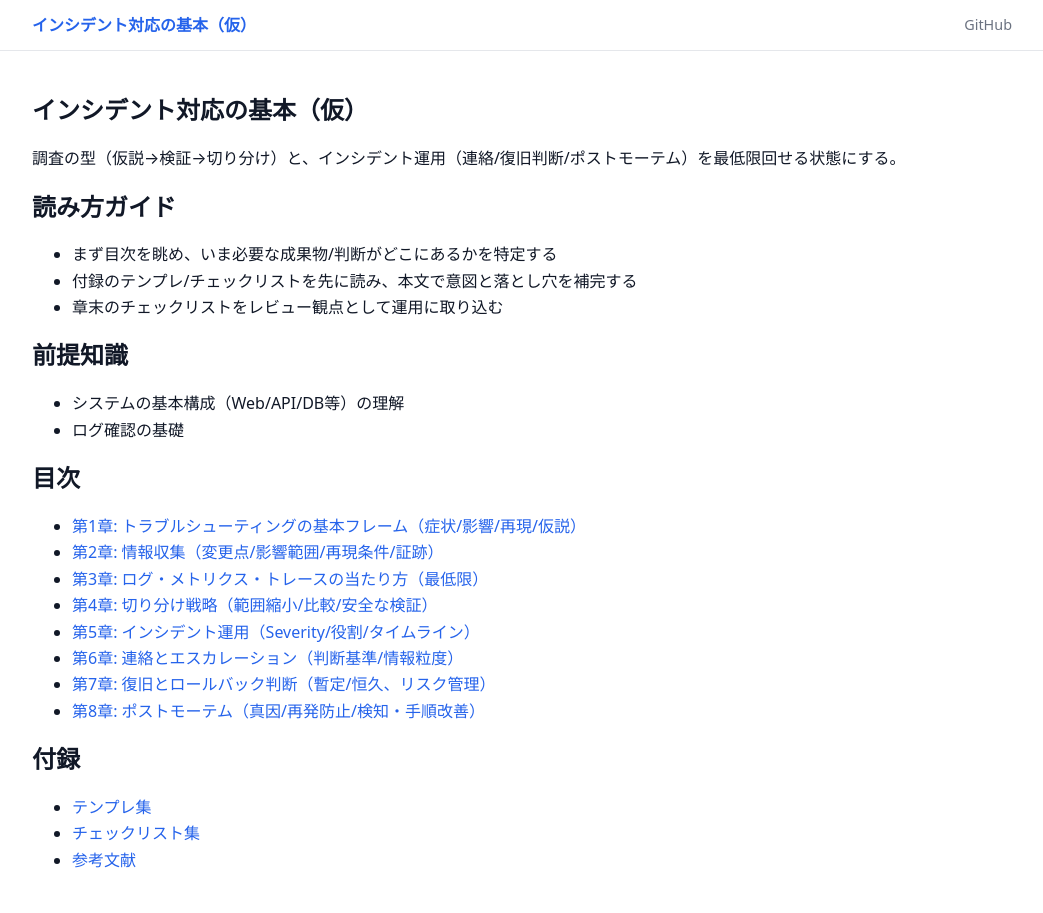
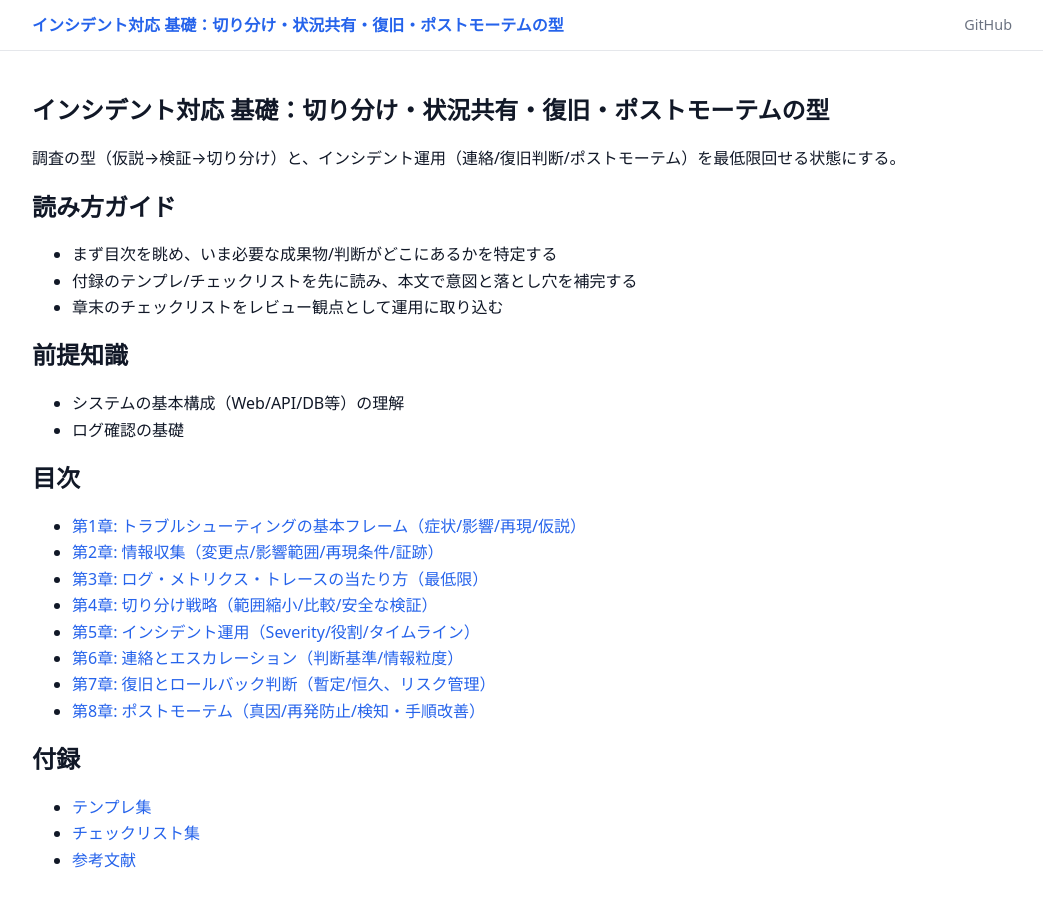
Before and after one commit to itdojp/incident-response-basics-book, a Jekyll site: the page built from docs/index.md, in a window 1280 px wide. Shown: the whole page, without its empty margins (118-1161 px from the left). Built offline with Jekyll 4.4.1, drawn with Linux system fonts in a browser that asks for light colours.

Commit message:
Set official book title

```diff
--- a/_config.yml
+++ b/_config.yml
@@ -1,4 +1,4 @@
-title: インシデント対応の基本（仮）
+title: インシデント対応 基礎：切り分け・状況共有・復旧・ポストモーテムの型
 description: トラブルシューティングからインシデント運用、連絡/復旧判断、ポストモーテムまでの基本フレームを扱う。
 author: 株式会社アイティードゥ
 lang: ja
--- a/book-config.json
+++ b/book-config.json
@@ -1,5 +1,5 @@
 {
-  "title": "インシデント対応の基本（仮）",
+  "title": "インシデント対応 基礎：切り分け・状況共有・復旧・ポストモーテムの型",
   "description": "トラブルシューティングからインシデント運用、連絡/復旧判断、ポストモーテムまでの基本フレームを扱う。",
   "author": "株式会社アイティードゥ",
   "version": "0.1.0",
--- a/docs/_config.yml
+++ b/docs/_config.yml
@@ -1,4 +1,4 @@
-title: インシデント対応の基本（仮）
+title: インシデント対応 基礎：切り分け・状況共有・復旧・ポストモーテムの型
 description: トラブルシューティングからインシデント運用、連絡/復旧判断、ポストモーテムまでの基本フレームを扱う。
 author: 株式会社アイティードゥ
 lang: ja
--- a/docs/index.md
+++ b/docs/index.md
@@ -1,11 +1,11 @@
 ---
-title: "インシデント対応の基本（仮）"
+title: "インシデント対応 基礎：切り分け・状況共有・復旧・ポストモーテムの型"
 description: "調査の型（仮説→検証→切り分け）と、インシデント運用（連絡/復旧判断/ポストモーテム）を最低限回せる状態にする。"
 layout: book
 order: 0
 ---
 
-# インシデント対応の基本（仮）
+# インシデント対応 基礎：切り分け・状況共有・復旧・ポストモーテムの型
 
 調査の型（仮説→検証→切り分け）と、インシデント運用（連絡/復旧判断/ポストモーテム）を最低限回せる状態にする。
 
```
Also changed, not shown: README.md.
